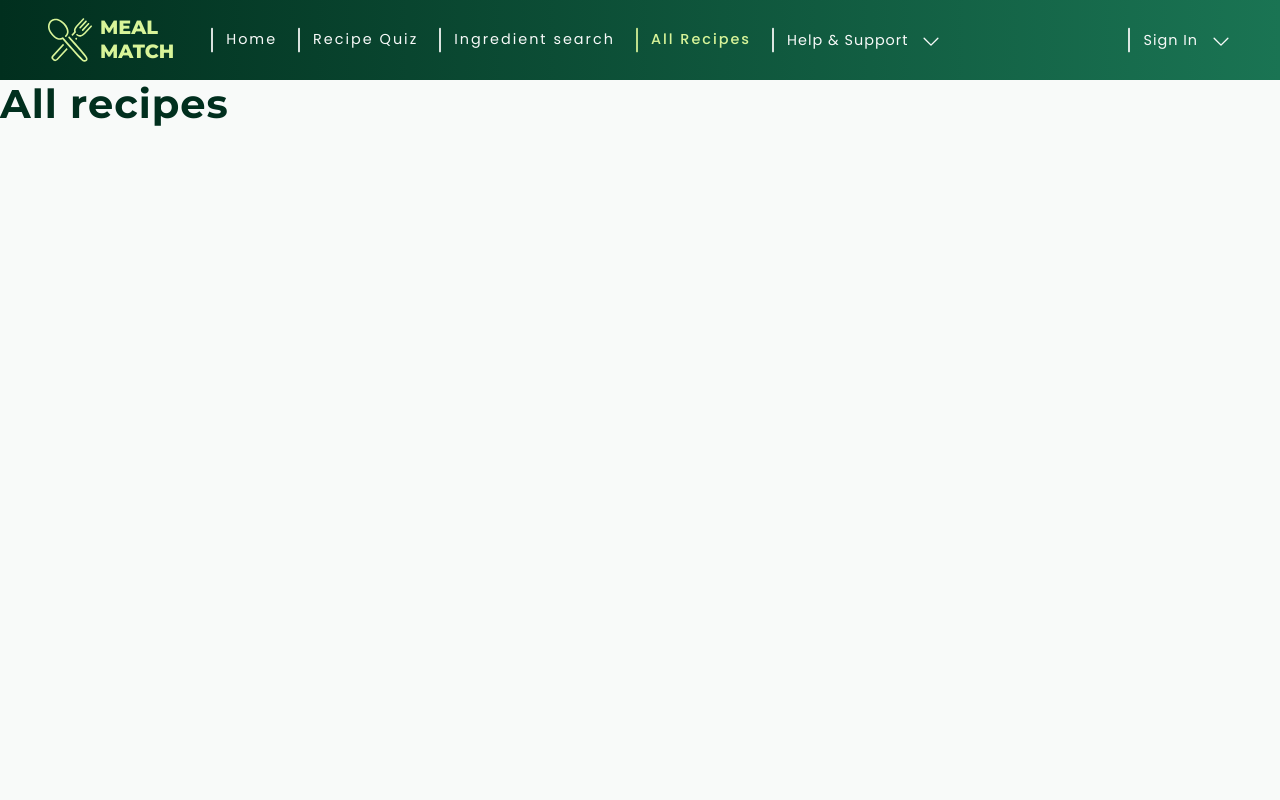
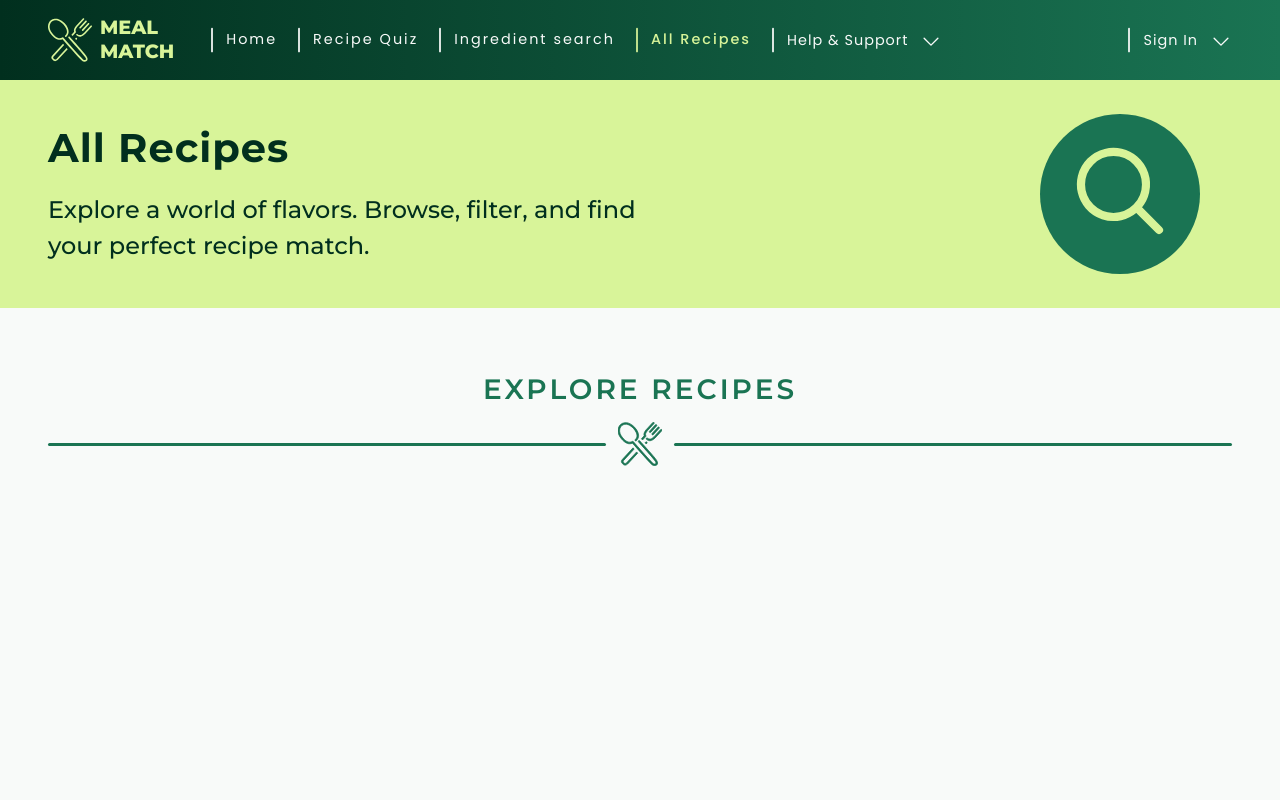
Before and after one commit to AnneKluytmans/novi-frontend-final-project-meal-match, a React (Vite) app: page /all-recipes in a window 1280 px wide. Shown: the top 800 px of the page. Built offline with nearby package versions, Linux system fonts and the light colour scheme; no server answers.

Commit message:
Implemented All Recipes page with header and global structure

```diff
--- a/src/pages/allRecipesPage/AllRecipes.jsx
+++ b/src/pages/allRecipesPage/AllRecipes.jsx
@@ -1,9 +1,22 @@
+import { MagnifyingGlass } from '@phosphor-icons/react';
+import Header from '../../components/header/Header.jsx';
+import SectionDivider from '../../components/misc/sectionDivider/SectionDivider.jsx';
 import './AllRecipes.css';
+
 
 function AllRecipes() {
     return (
         <>
-            <h1>All recipes</h1>
+            <Header
+                title="All Recipes"
+                subtitle="Explore a world of flavors. Browse, filter, and find your perfect recipe match."
+                icon={<MagnifyingGlass stroke="#D8F499" strokeWidth={4} className="header__icon"/>}
+            />
+            <section className="outer-content-container">
+                <div className="inner-content-container__column">
+                    <SectionDivider title="Explore Recipes"/>
+                </div>
+            </section>
         </>
     );
 }
```
